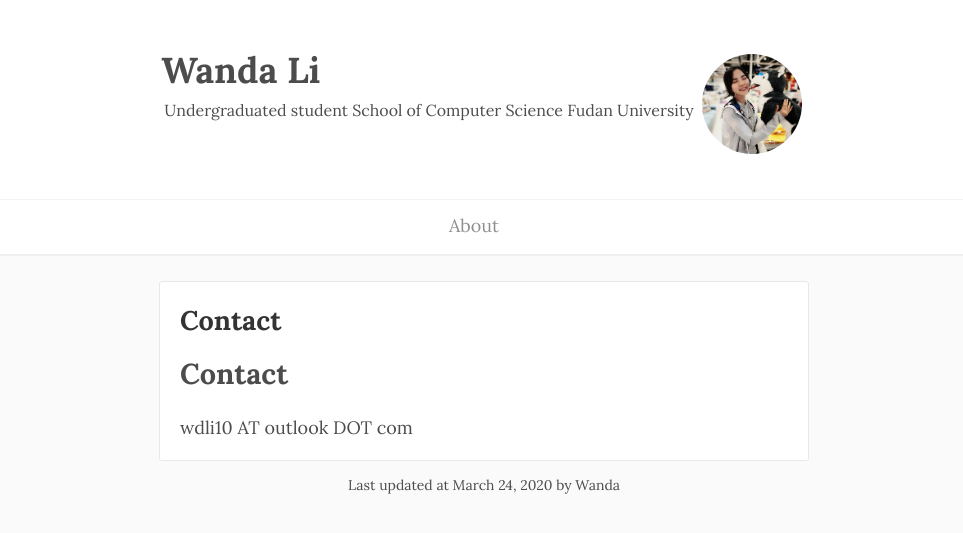
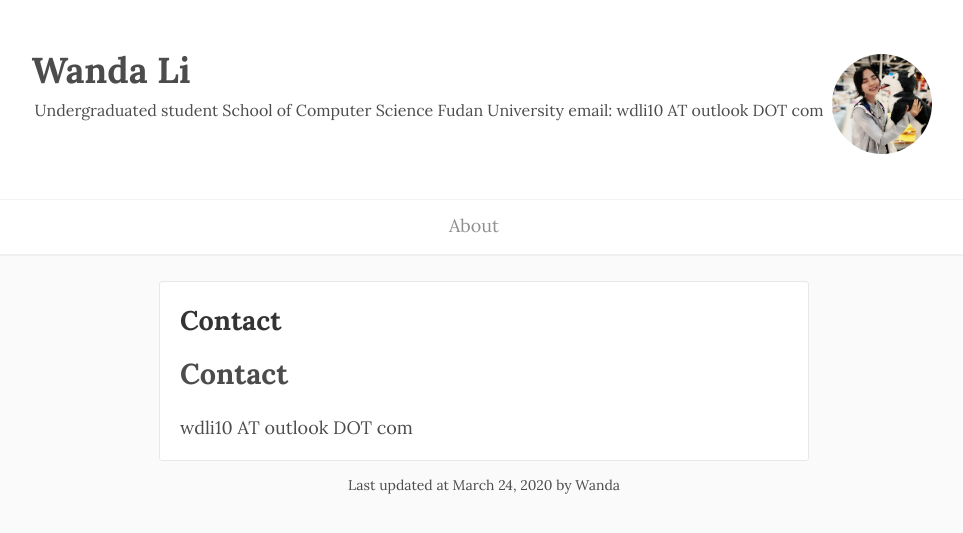
Before and after one commit to wandli/wandli.github.io, a Jekyll site: the page built from README.md, in a window 1280 px wide. Shown: the top 533 px of the page, without its empty margins (156-1119 px from the left). Built offline with Jekyll 4.4.1, drawn with Linux system fonts in a browser that asks for light colours; our own code applies the rules of GitHub Pages for plain Markdown files.

Commit message:
Update header.html

```diff
--- a/_includes/header.html
+++ b/_includes/header.html
@@ -4,7 +4,8 @@
       <h1><a href="{{ site.baseurl }}/about">{{ site.title }}</a></h1>
       <p>Undergraduated student
       School of Computer Science
-      Fudan University</p>
+      Fudan University
+      email: wdli10 AT outlook DOT com</p>
       <img src="{{ site.baseurl }}/images/wanda.jpg" alt="opps! Wanda is shy">
     </div>
 
```
